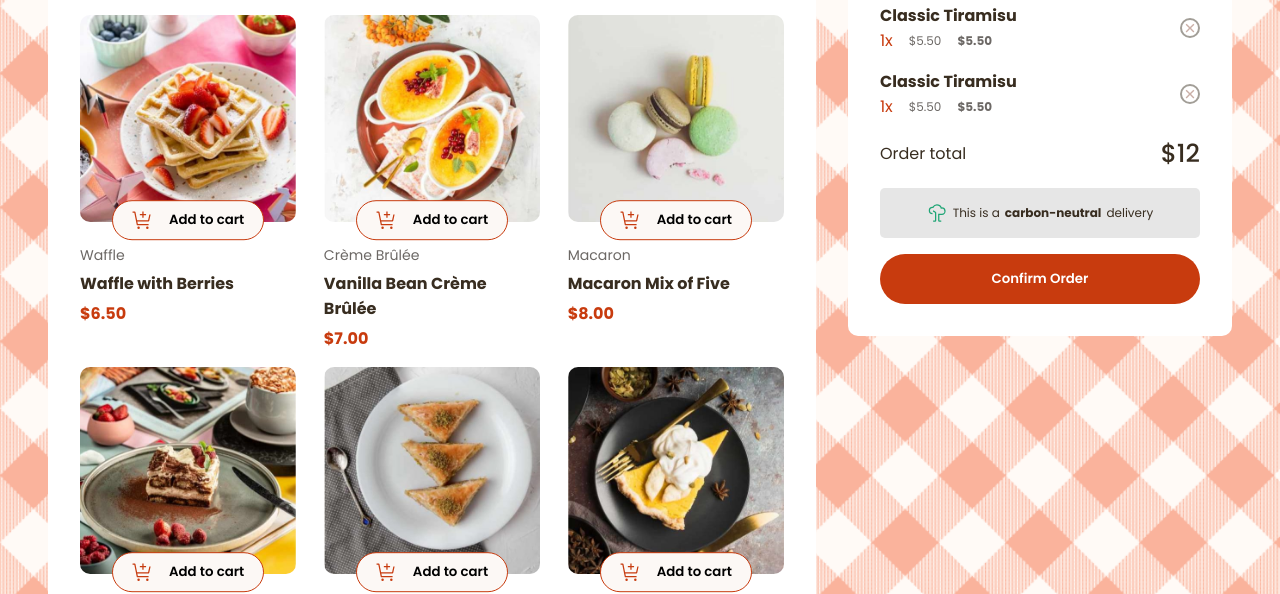
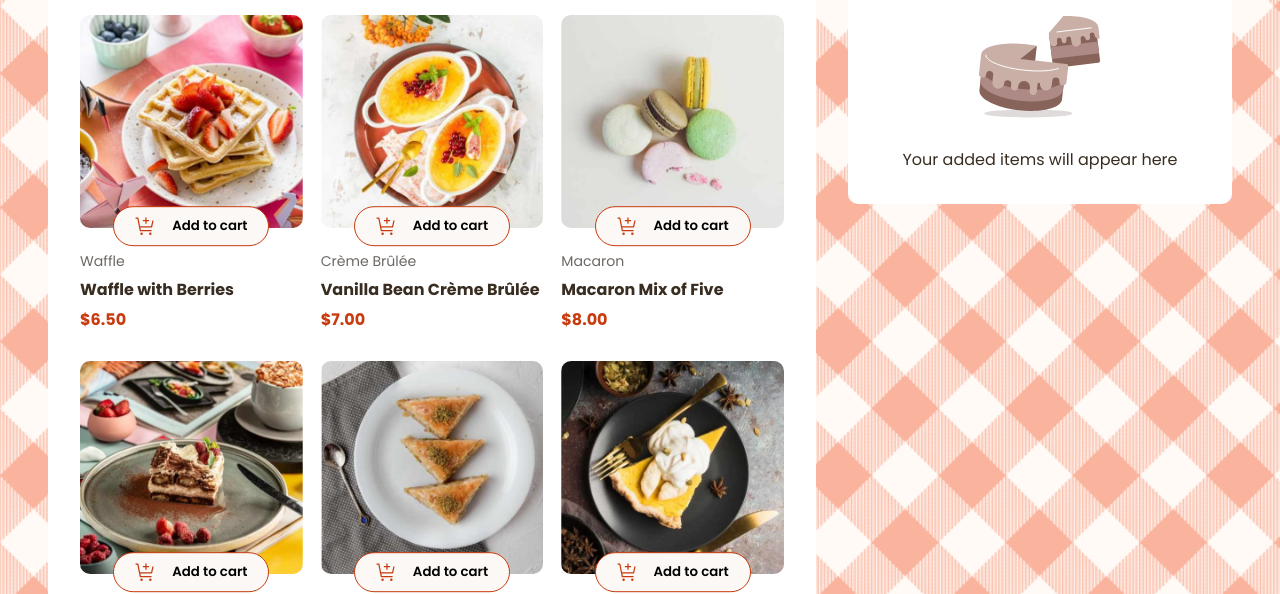
Before and after one commit to ArthurDeOliver/Product-List, a website built with Vite: page index.html in a window 1280 px wide. Shown: the part 128-722 px from the top of the page. Built offline with nearby package versions, Linux system fonts and the light colour scheme.

Commit message:
refactor: mudanças width cardItens e conteudo aside

```diff
--- a/index.html
+++ b/index.html
@@ -208,7 +208,7 @@
         </ul>
       </main>
       <aside>
-        <header><h2>Your cart <span id="dessertsCount">(4)</span></h2></header>
+        <!-- <header><h2>Your cart <span id="dessertsCount">(4)</span></h2></header>
         <ul class="cartItens">
           <li>
             <div>
@@ -248,7 +248,10 @@
 
           <span class="carbon"><img src="./assets/images/icon-carbon-neutral.svg" alt="">This is a <strong>carbon-neutral</strong> delivery</span>
           <button>Confirm Order</button>
-        </div>
+        </div> -->
+        <header><h2>Your cart <span id="dessertsCount">(4)</span></h2></header>
+        <img class="imgEmpty" src="./assets/images/illustration-empty-cart.svg" alt="">
+        <span>Your added items will appear here</span>
       </aside>
     </head>
     </body>
--- a/style.css
+++ b/style.css
@@ -51,11 +51,11 @@ main header {
   display: flex;
   flex-wrap: wrap;
   justify-content: space-between;
-  gap: 1rem;
+  gap: 0.6rem;
 }
 
 .DessertItem {
-  max-width: calc(33% - 1rem);
+  max-width: calc(33% - 0.6rem);
   max-height: 320px;
   margin-bottom: 1rem;
 }
@@ -116,15 +116,26 @@ main header {
 aside {
   display: flex;
   flex-direction: column;
+  /* justify-content: center; */
+  align-items: center;
   gap: 1rem;
   position: sticky;
   top: 3rem;
   padding: 2rem;
 }
 
+.type {
+  text-wrap: nowrap;
+}
+
 aside header {
+  width: 100%;
   color: var(--button-color-primary);
 }
+/*
+.imgEmpty{
+  w
+} */
 
 .cartItens {
   display: flex;
```
